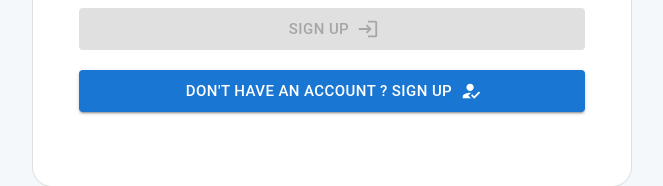
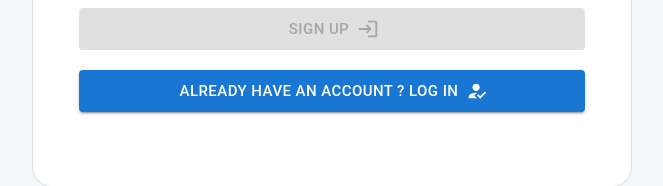
Before and after one commit to farhdibehnamdev/React-Authentication, a React (Create React App) app: page /signup in a window 1280 px wide. Shown: the part 481-667 px from the top of the page, without its empty margins (308-971 px from the left). Built offline with nearby package versions, Linux system fonts and the light colour scheme.

Commit message:
🔥 Removed unnecessary codes.

```diff
--- a/src/components/signup/SignUp.js
+++ b/src/components/signup/SignUp.js
@@ -9,7 +9,7 @@ import HowToRegIcon from "@mui/icons-material/HowToReg";
 import LoginIcon from "@mui/icons-material/Login";
 
 const SignUp = function () {
-  const [token, setToken] = useToken();
+  const [, setToken] = useToken();
   const [errorMessage, setErrorMessage] = useState("");
   const [emailValue, setEmailValue] = useState("");
   const [passwordValue, setPasswordValue] = useState("");
@@ -20,9 +20,10 @@ const SignUp = function () {
       email: emailValue,
       password: passwordValue,
     });
+    console.log("response :::", response);
     const { token } = response.data;
     setToken(token);
-    navigate("/profile");
+    navigate("/verify-email");
   };
   return (
     <Grid
@@ -80,26 +81,14 @@ const SignUp = function () {
         <Grid item className="mb">
           <Button
             fullWidth
-            onClick={() => navigate("/signup")}
+            onClick={() => navigate("/signin")}
             size="large"
             variant="contained"
             endIcon={<HowToRegIcon />}
           >
-            Don't have an account ? Sign Up
+            Already have an account ? Log In
           </Button>
         </Grid>
-        {/* <Grid item className="mb">
-          <Button
-            size="large"
-            variant="outlined"
-            fullWidth
-            color="error"
-            onClick={() => navigate("/forgot-password")}
-            endIcon={<LockResetIcon />}
-          >
-            Forgot your password ?
-          </Button>
-        </Grid> */}
       </Card>
     </Grid>
   );
```
